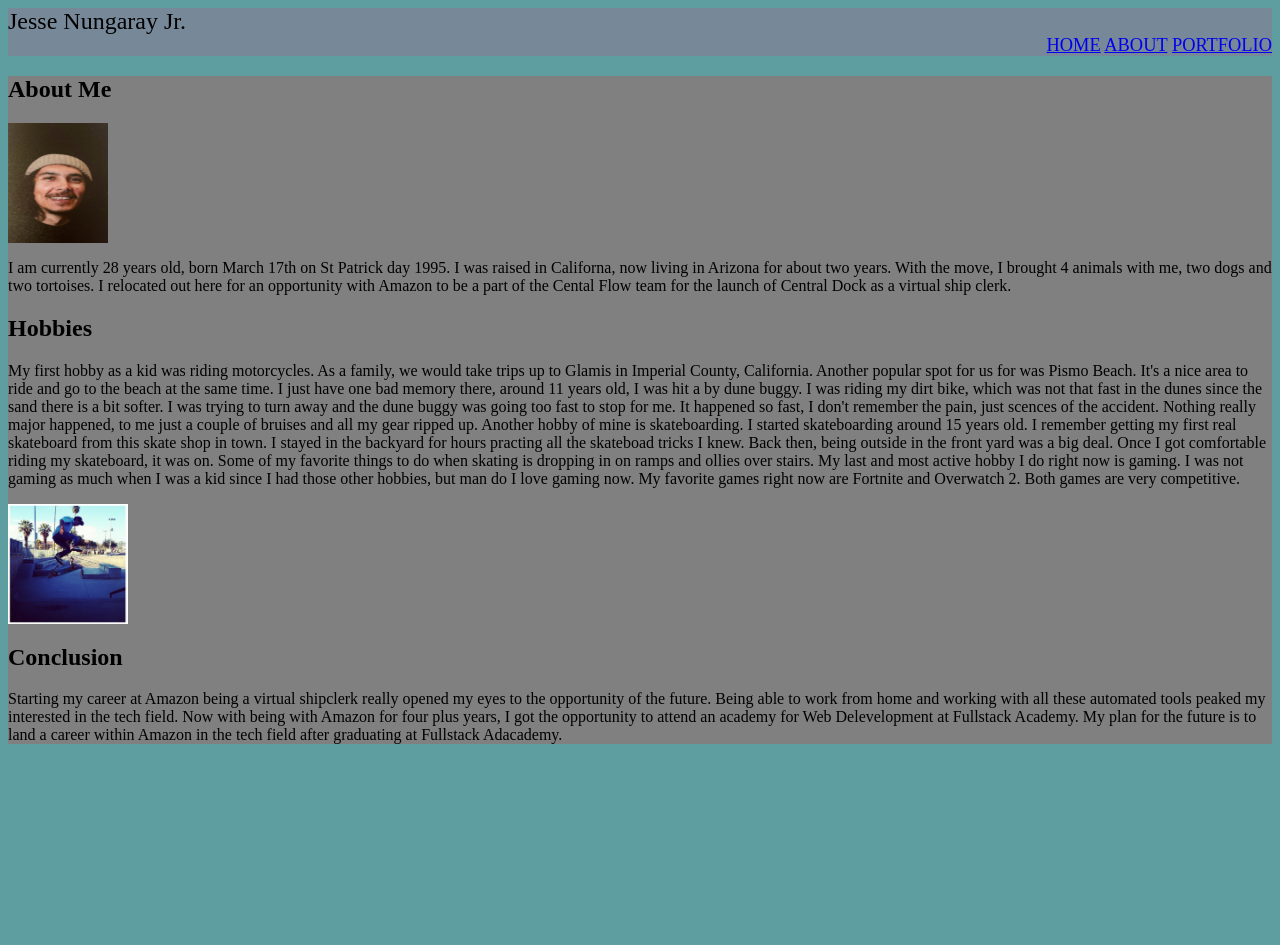
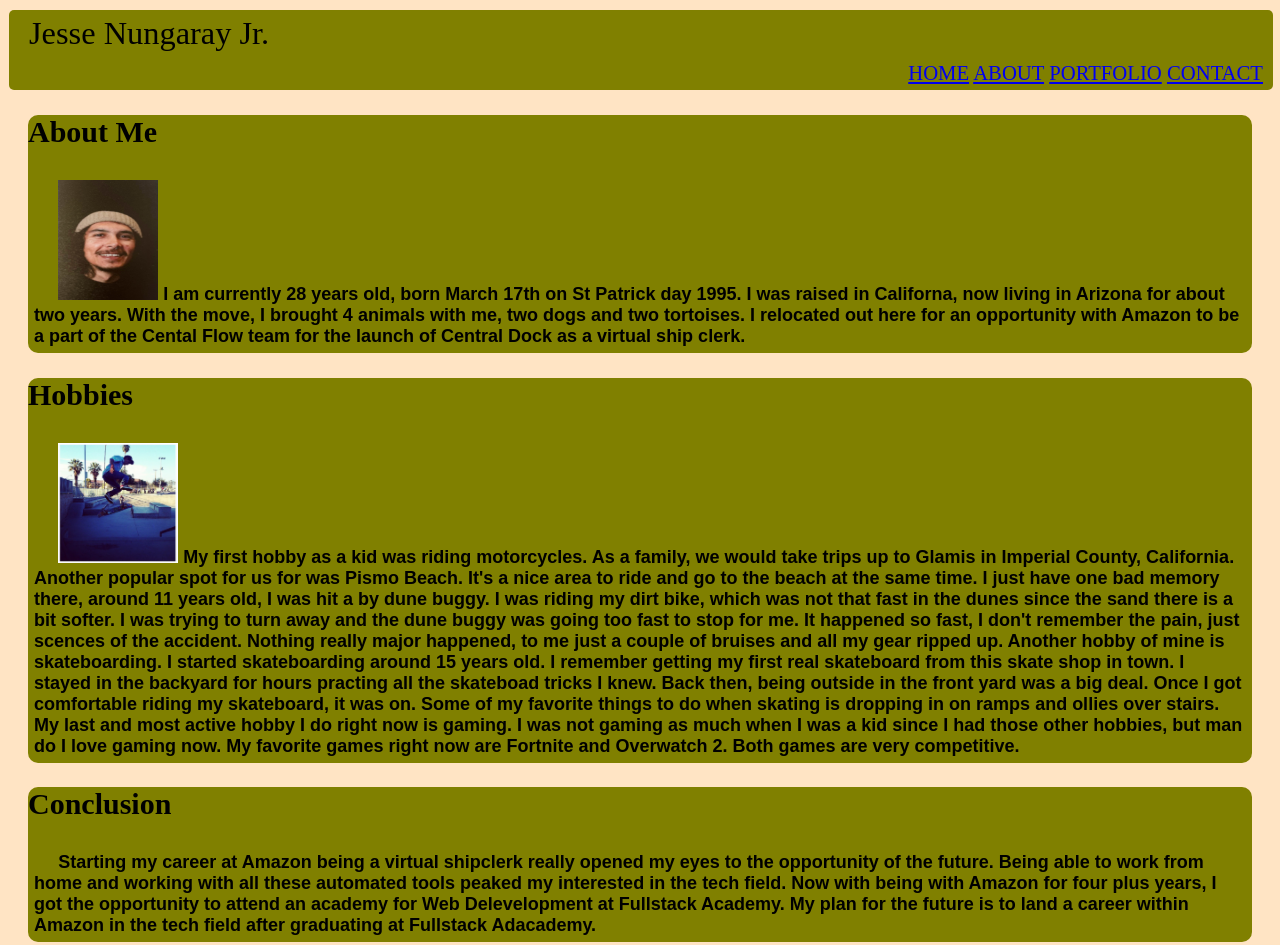
Before and after one commit to Jesse-Nungaray-Jr-Personal-Website/Personal-Website, a plain HTML site: page about.html in a window 1280 px wide. Before the commit the page ends 800 px from the top, so only its background shows below. Drawn offline with Linux system fonts and the light colour scheme.

Commit message:
finalwebsite

```diff
--- a/about.html
+++ b/about.html
@@ -1,10 +1,11 @@
 <!DOCTYPE html>
 <html lang="en">
   <head>
-    <meta charset="UTF-8">
-    <meta name="viewport" content="width=device-width, initial-scale=1.0">
-    <link rel="stylesheet" href="style.css">
-    <link rel="html" href="about.html">
+    <meta charset="UTF-8" />
+    <meta name="viewport" content="width=device-width, initial-scale=1.0" />
+    <link rel="stylesheet" href="style.css" />
+    <link rel="html" href="about.html" />
+    <link rel="html" href="contact.html" />
 
     <title>ABOUT</title>
   </head>
@@ -15,55 +16,62 @@
         <a href="index.html">HOME</a>
         <a class="active" href="about.html">ABOUT</a>
         <a href="Portfolio.html">PORTFOLIO</a>
-
+        <a href="contact.html">CONTACT</a>
       </nav>
     </header>
-<body>
-<div class="textinfo">
+    <div class="aboutinfo">
 
       <h2>About Me</h2>
 
-    <img src="jesse1.jpeg" alt="jesse" width="100" height="120">
+        <p class="aboutcolor">
+          <img src="jesse1.jpeg" alt="jesse" width="100" height="120" />
 
-
-    <p>
-        I am currently 28 years old, born March 17th on St Patrick day 1995. I was raised in Californa, now living in Arizona
-        for about two years. With the move, I brought 4 animals with me, two dogs and two tortoises. I relocated out here for
-        an opportunity with Amazon to be a part of the Cental Flow team for the launch of Central Dock as a virtual ship clerk.
+        I am currently 28 years old, born March 17th on St Patrick day 1995. I
+        was raised in Californa, now living in Arizona for about two years. With
+        the move, I brought 4 animals with me, two dogs and two tortoises. I
+        relocated out here for an opportunity with Amazon to be a part of the
+        Cental Flow team for the launch of Central Dock as a virtual ship clerk.
       </p>
-
-
-
-
+    </div>
+    <div class="aboutinfo">
       <h2>Hobbies</h2>
 
+        <p class="aboutcolor">
+            <img src="Backsideflip1.jpeg"alt="Backsideflip"width="120"height="120"/>
 
-<P>
-    My first hobby as a kid was riding motorcycles. As a family, we would take trips up to Glamis in Imperial County, California. Another
-    popular spot for us for was Pismo Beach. It's a nice area to ride and go to the beach at the same time. I just have one bad memory
-    there, around 11 years old, I was hit a by dune buggy. I was riding my dirt bike, which was not that fast in the dunes since the sand
-    there is a bit softer. I was trying to turn away and the dune buggy was going too fast to stop for me. It happened so fast, I don't remember
-    the pain, just scences of the accident. Nothing really major happened, to me just a couple of bruises and all my gear ripped up. Another hobby
-    of mine is skateboarding. I started skateboarding around 15 years old. I remember getting my first real skateboard from this skate shop
-    in town. I stayed in the backyard for hours practing all the skateboad tricks I knew. Back then, being outside in the front
-    yard was a big deal. Once I got comfortable riding my skateboard, it was on. Some of my favorite things to do when skating is dropping
-    in on ramps and ollies over stairs. My last and most active hobby I do right now is gaming. I was not gaming as much when I
-    was a kid since I had those other hobbies, but man do I love gaming now. My favorite games right now are Fortnite and Overwatch 2. Both
-    games are very competitive.
-
-
-</P>
-<img src="Backsideflip1.jpeg" alt="Backsideflip" width="120" height="120">
-
+        My first hobby as a kid was riding motorcycles. As a family, we would
+        take trips up to Glamis in Imperial County, California. Another popular
+        spot for us for was Pismo Beach. It's a nice area to ride and go to the
+        beach at the same time. I just have one bad memory there, around 11
+        years old, I was hit a by dune buggy. I was riding my dirt bike, which
+        was not that fast in the dunes since the sand there is a bit softer. I
+        was trying to turn away and the dune buggy was going too fast to stop
+        for me. It happened so fast, I don't remember the pain, just scences of
+        the accident. Nothing really major happened, to me just a couple of
+        bruises and all my gear ripped up. Another hobby of mine is
+        skateboarding. I started skateboarding around 15 years old. I remember
+        getting my first real skateboard from this skate shop in town. I stayed
+        in the backyard for hours practing all the skateboad tricks I knew. Back
+        then, being outside in the front yard was a big deal. Once I got
+        comfortable riding my skateboard, it was on. Some of my favorite things
+        to do when skating is dropping in on ramps and ollies over stairs. My
+        last and most active hobby I do right now is gaming. I was not gaming as
+        much when I was a kid since I had those other hobbies, but man do I love
+        gaming now. My favorite games right now are Fortnite and Overwatch 2.
+        Both games are very competitive.
+      </p>
+    </div>
+    <div class="aboutinfo">
       <h2>Conclusion</h2>
 
-<p>
- Starting my career at Amazon being a virtual shipclerk really opened my eyes to the opportunity of the future. Being able to work from home and working with
- all these automated tools peaked my interested in the tech field. Now with being with Amazon for four plus years, I got the opportunity to attend an academy for
- Web Delevelopment at Fullstack Academy. My plan for the future is to land a career within Amazon in the tech field after graduating at Fullstack Adacademy.
-</p>
-
-
+      <p class="aboutcolor">
+        Starting my career at Amazon being a virtual shipclerk really opened my
+        eyes to the opportunity of the future. Being able to work from home and
+        working with all these automated tools peaked my interested in the tech
+        field. Now with being with Amazon for four plus years, I got the
+        opportunity to attend an academy for Web Delevelopment at Fullstack
+        Academy. My plan for the future is to land a career within Amazon in the
+        tech field after graduating at Fullstack Adacademy.
       </p>
     </div>
   </body>
--- a/style.css
+++ b/style.css
@@ -1,49 +1,98 @@
-body{
-    background-color:cadetblue;
+body {
+  background-color: bisque;
 }
 
 .textinfo {
-    background-color:grey;
-    display:block;
-    text-align: center;
-    margin: auto;
-    width:auto;
+  background-color:olive;
+  display: grid;
+  text-align: center;
+  margin: 60px 60px;
+  width:auto;
+
 
 }
 
-.headertext {background-color:lightslategray;
-    width: 100%;
-    display: block;
-    padding-block: 0%;
+.aboutinfo {
+background-color:olive;
+border-radius: 10px;
+margin: 20px 20px;
+font-weight:bold;
+}
+
+.aboutcolor {
+  color: black;
+  font-family: fantasy;
+  font-weight: bolder;
 
 }
 
-.themind{
-    text-align: center;
-    font-size: larger;
-    font-style:italic;
+.portinfo {
+ margin: 100px 50px;
+ display: flex;
+ flex-direction:column;
+align-items: center;
+background-color: olive;
+width: 10px 10px;
 
 }
 
-.links{text-align: right;
-    font-size: 115%;
+.porttext {
+margin: 100px 50px;
+text-align: center;
+display: flex;
+flex-direction:column;
+color:black;
+font-weight: bolder;
 
 }
 
-.name{
-    font-size: 150%;
+.headertext {
+  background-color:olive;
+  width: 100%;
+  display:grid;
+  margin: 10px 1px;
+  border-radius: 5px;
+  font-size: 18px;
+
 }
 
-p{
-    text-align:left;
-    display: block;
+.themind {
+  text-align: center;
+  font-size: 25px;
+  font-style: italic;
+  display: grid;
+  color:gold;
+}
+
+.links {
+  text-align: right;
+  font-size: 115%;
+  margin: 5px 10px;
+}
+
+.name {
+  font-size: 180%;
+  margin: 5px 20px;
+}
+
+p {
+  text-align: left;
+  text-indent: 2%;
+  padding: 6px 6px 6px 6px;
+  color: ghostwhite;
+  font-size: large;
 }
 
 h2 {
-    display:flex;
+  display: flex;
+  text-align: left;
+  font-size: 30px;
 }
 
-img{
+.movepic {
+  border-radius: 10px;
+  @media screen { min-width:350px; display: flex;
+    flex-direction:row
 
-    display: block;
-}
+  }
+  }
```
Also changed, not shown: Portfolio.html (+29 -27 lines), contact.html (added, +38 -0 lines), formsubitted.html (added, +11 -0 lines), index.html (+27 -20 lines), 1 other file. Lines whose indentation alone changed are shown as unchanged.
